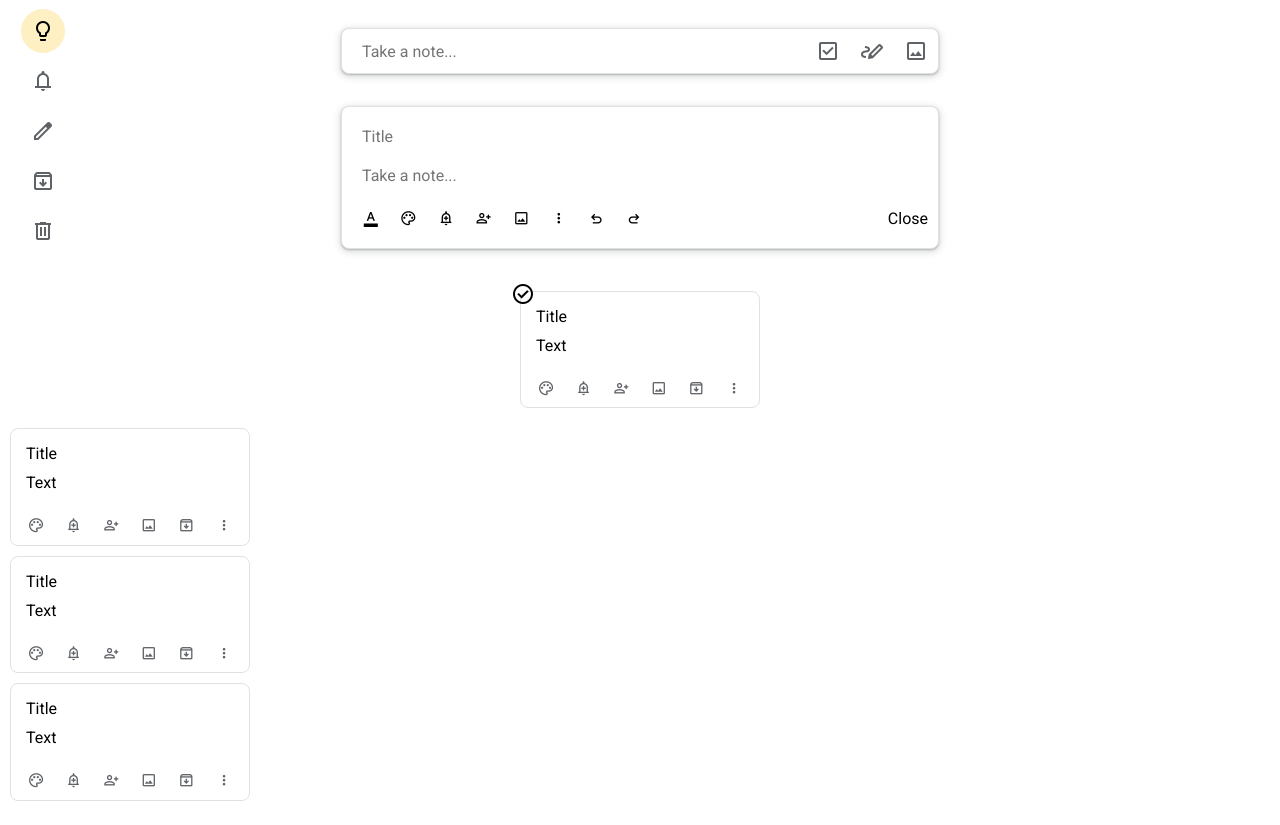
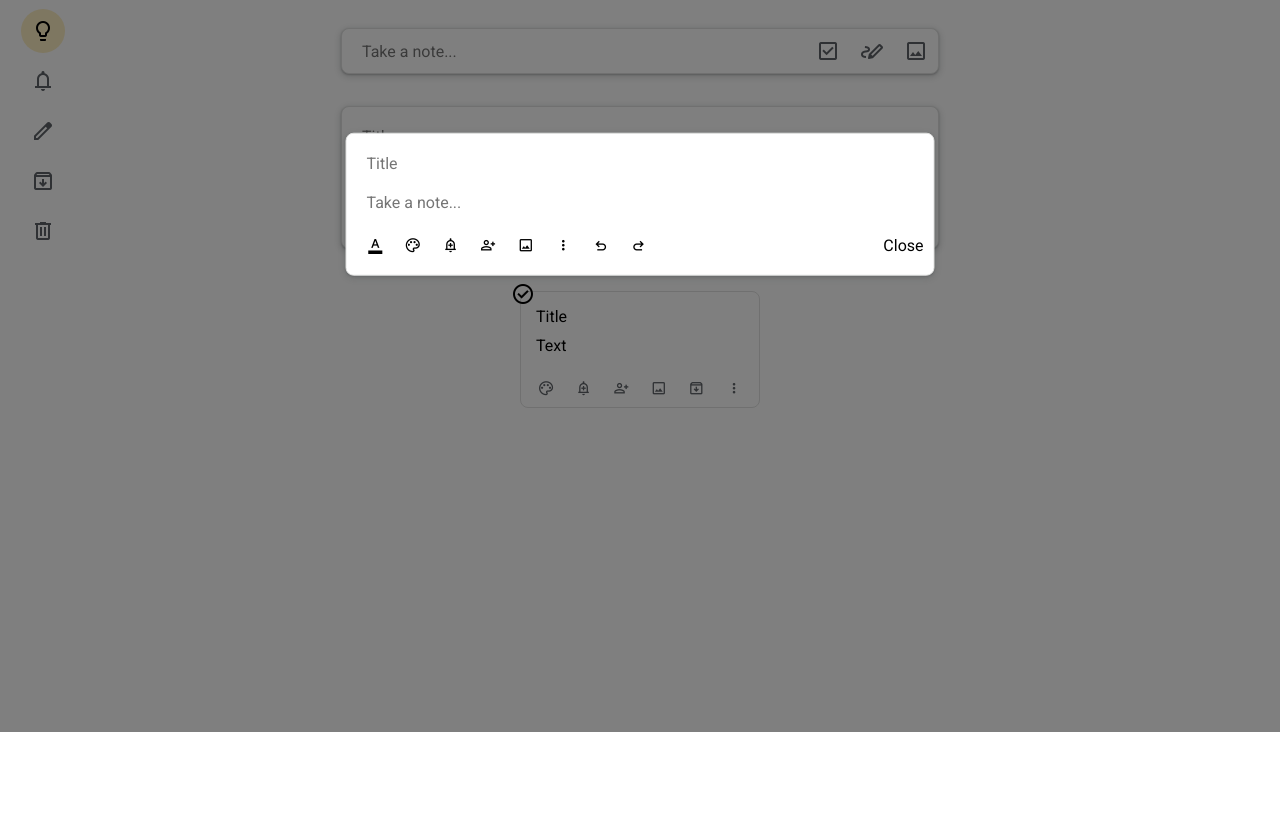
Before and after one commit to mulberry-pi/google-keep-clone, a plain HTML site: page index.html in a window 1280 px wide. Shown: the part 68-893 px from the top of the page. After the commit the page ends 800 px from the top, so only its background shows below. Drawn offline with nearby package versions, Linux system fonts and the light colour scheme.

Commit message:
Added modal container to index.html
- Created .modal , .modal-content , and .open-modal styling in style.css

- Reused form-container active-form for modal-content in index.html

```diff
--- a/index.html
+++ b/index.html
@@ -200,11 +200,20 @@
                 </div>
             </div>
 
-                <!--note block 2-->
-                <div class="note">
-                    <div class="note-title">Title</div>
-                    <div class="note-text">Text</div>
-                    <div class="note-footer">
+            <div class="modal open-modal">
+                <div class="modal-content">
+                    <div class="form-container active-form">
+                        <form>
+                            <input type="text" class="nte-title" placeholder="Title">
+                            <input type="text" class="nte-text" placeholder="Take a note..." />
+
+                            <div class="form-actions-footer">
+                                <div class="icons">
+                                    <div class="tooltip">
+                                        <span class="material-symbols-outlined hover small-icons">format_color_text</span>
+                                        <span class="tooltip-text">Formatting options</span>
+                                    </div>
+
                                     <div class="tooltip">
                                         <span class="material-symbols-outlined hover small-icons">palette</span>
                                         <span class="tooltip-text">Background options</span>
@@ -226,94 +235,26 @@
                                     </div>
 
                                     <div class="tooltip">
-                                <span class="material-symbols-outlined hover small-icons">archive</span>
-                                <span class="tooltip-text">Archive</span>
+                                        <span class="material-symbols-outlined hover small-icons">more_vert</span>
+                                        <span class="tooltip-text">More</span>
                                     </div>
 
                                     <div class="tooltip">
-                                <span class="material-symbols-outlined hover small-icons">more_vert</span>
-                                <span class="tooltip-text">More</span>
-                            </div>
-                        </div>
-                    </div>
-                </div>
-
-                <!--note block 3-->
-                <div class="note">
-                    <div class="note-title">Title</div>
-                    <div class="note-text">Text</div>
-                    <div class="note-footer">
-                        <div class="tooltip">
-                                <span class="material-symbols-outlined hover small-icons">palette</span>
-                                <span class="tooltip-text">Background options</span>
+                                       <span class="material-symbols-outlined hover small-icons">undo</span>
+                                       <span class="tooltip-text">Undo</span>
                                     </div>
 
                                     <div class="tooltip">
-                                <span class="material-symbols-outlined hover small-icons">add_alert</span>
-                                <span class="tooltip-text">Remind me</span>
+                                        <span class="material-symbols-outlined hover small-icons">redo</span>
+                                        <span class="tooltip-text">Redo</span>
+                                    </div>
+                                </div>
+                                <button class="closeBtn">Close</button>
+                            </div>
+                        </form>
                     </div>
 
-                            <div class="tooltip">
-                                <span class="material-symbols-outlined hover small-icons">person_add</span>
-                                <span class="tooltip-text">Collaborator</span>
                 </div>
-
-                            <div class="tooltip">
-                                <span class="material-symbols-outlined hover small-icons">image</span>
-                                <span class="tooltip-text">Add image</span>
-                            </div>
-
-                            <div class="tooltip">
-                                <span class="material-symbols-outlined hover small-icons">archive</span>
-                                <span class="tooltip-text">Archive</span>
-                            </div>
-
-                            <div class="tooltip">
-                                <span class="material-symbols-outlined hover small-icons">more_vert</span>
-                                <span class="tooltip-text">More</span>
-                            </div>
-                        </div>
-                    </div>
-                </div>
-
-                <!--note block 4-->
-                <div class="note">
-                    <div class="note-title">Title</div>
-                    <div class="note-text">Text</div>
-                    <div class="note-footer">
-                        <div class="tooltip">
-                                <span class="material-symbols-outlined hover small-icons">palette</span>
-                                <span class="tooltip-text">Background options</span>
-                            </div>
-
-                            <div class="tooltip">
-                                <span class="material-symbols-outlined hover small-icons">add_alert</span>
-                                <span class="tooltip-text">Remind me</span>
-                            </div>
-
-                            <div class="tooltip">
-                                <span class="material-symbols-outlined hover small-icons">person_add</span>
-                                <span class="tooltip-text">Collaborator</span>
-                            </div>
-
-                            <div class="tooltip">
-                                <span class="material-symbols-outlined hover small-icons">image</span>
-                                <span class="tooltip-text">Add image</span>
-                            </div>
-
-                            <div class="tooltip">
-                                <span class="material-symbols-outlined hover small-icons">archive</span>
-                                <span class="tooltip-text">Archive</span>
-                            </div>
-
-                            <div class="tooltip">
-                                <span class="material-symbols-outlined hover small-icons">more_vert</span>
-                                <span class="tooltip-text">More</span>
-                            </div>
-                        </div>
-                    </div>
-                </div>
-
             </div>
 
         </main>
--- a/style.css
+++ b/style.css
@@ -249,3 +249,25 @@ input:focus {
     left: -20px;
     top: -20px;
 }
+
+/* modal pop-up */
+.modal {
+    position: fixed;
+    top: 0;
+    left: 0;
+    background: rgba(0,0,0,0.5);
+    width: 100%;
+    height: 100%;
+}
+
+.modal-content {
+    width: 589px;
+    position: relative;
+    top: 30%;
+    left: 50%;
+    transform: translate(-50%, -50%); /* allows you to mess around w/components */
+}
+
+.open-modal {
+    visibility: visible;
+}
```
Lines whose indentation alone changed are shown as unchanged.
